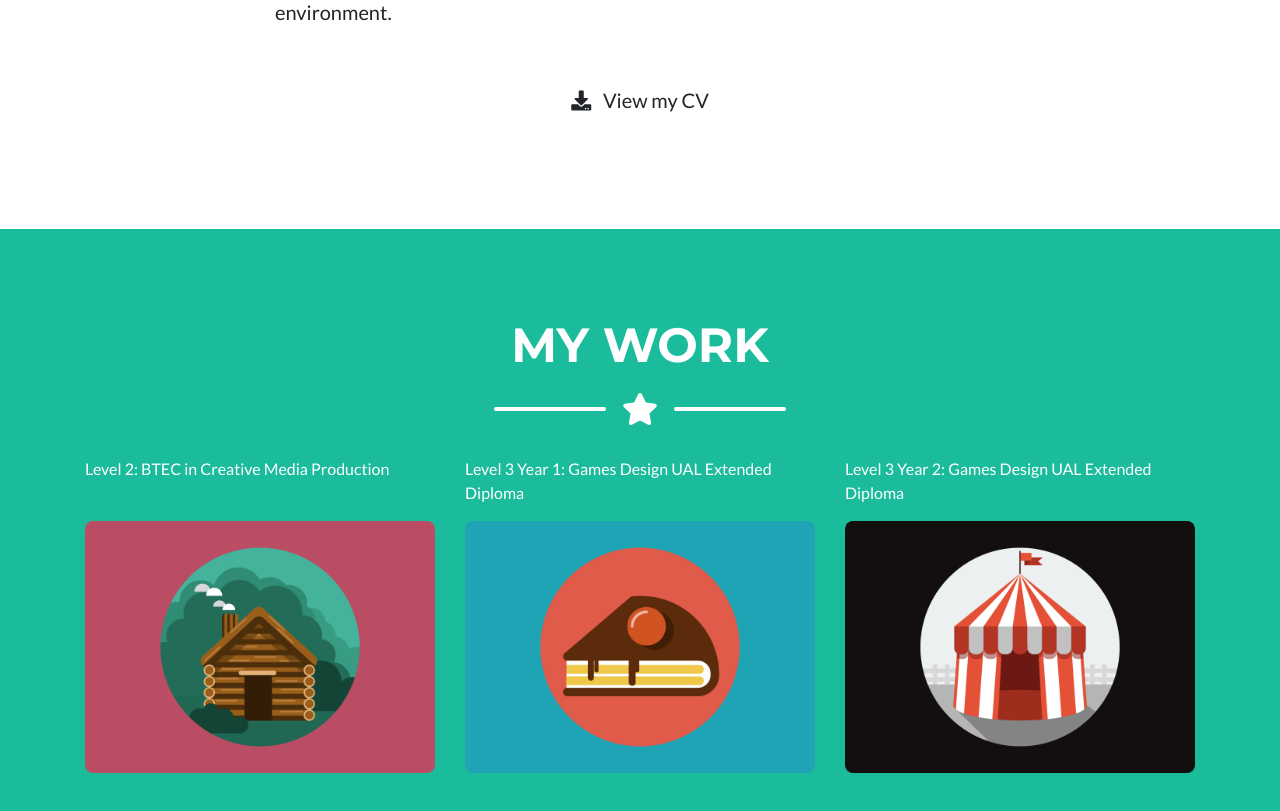
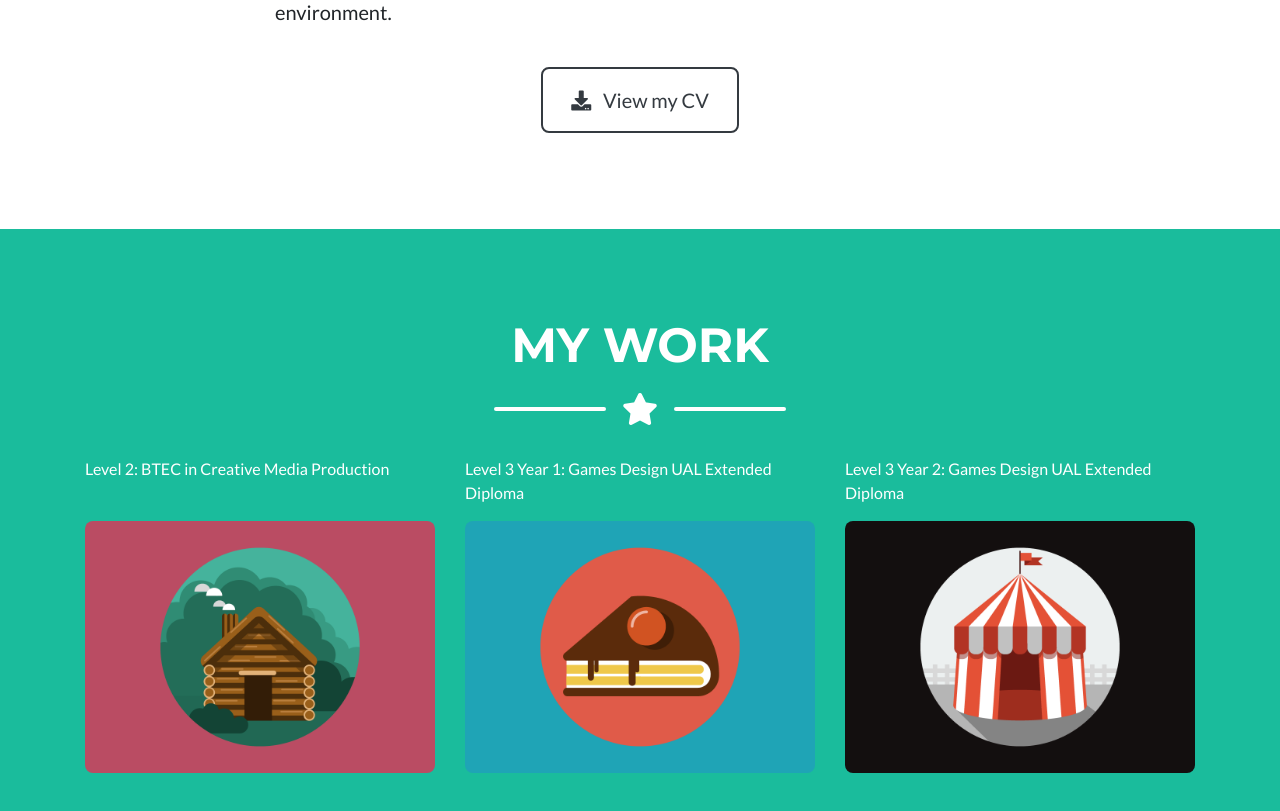
Before and after one commit to ColemanAaron998/ColemanAaron998.github.io, a website with bundled scripts: page index.html in a window 1280 px wide. Shown: the part 1254-2065 px from the top of the page. Built offline with nearby package versions, Linux system fonts and the light colour scheme.

Commit message:
Update index.html

```diff
--- a/index.html
+++ b/index.html
@@ -100,7 +100,7 @@
 
       <!-- About Section Button -->
       <div class="text-center mt-4">
-        <a class="btn btn-xl btn-outline" href="https://www.slideshare.net/slideshow/embed_code/key/2MejbzUhGaLrB">
+        <a class="btn btn-xl btn-outline-dark" href="https://www.slideshare.net/slideshow/embed_code/key/2MejbzUhGaLrB">
           <i class="fas fa-download mr-2"></i>
           View my CV
         </a>
```
